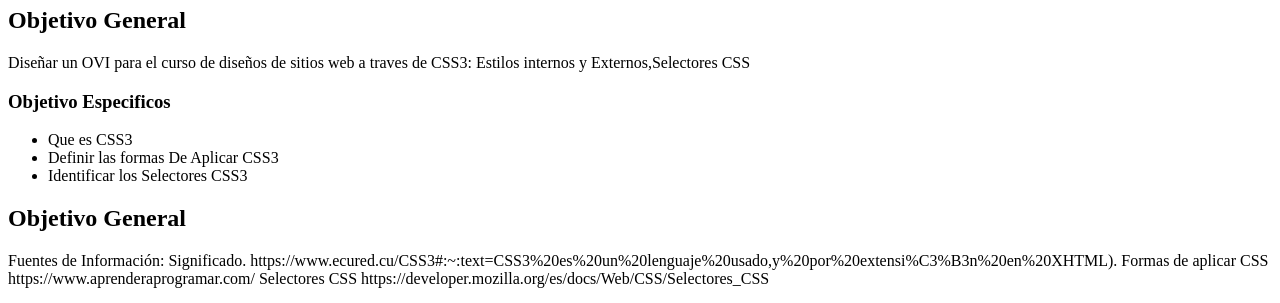
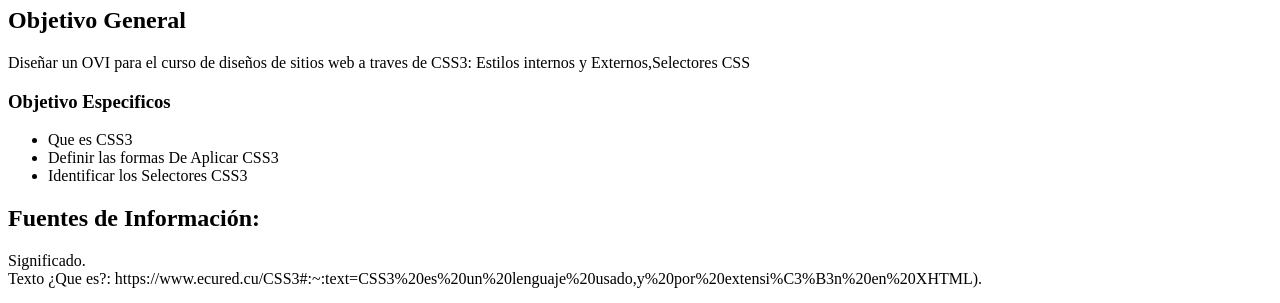
Before and after one commit to dianak0209/dsw-DianaMahecha, a plain HTML site: page planning.html in a window 1280 px wide. Shown: the part 73-376 px from the top of the page. Drawn offline with Linux system fonts and the light colour scheme.

Commit message:
Update planning.html
Ajuste Fuente de Información

```diff
--- a/planning.html
+++ b/planning.html
@@ -20,14 +20,14 @@
         </ul>
 
 
-    <h2> Objetivo General </h2>
-       <p>Fuentes de Información:
-        Significado.
-        https://www.ecured.cu/CSS3#:~:text=CSS3%20es%20un%20lenguaje%20usado,y%20por%20extensi%C3%B3n%20en%20XHTML).
-        Formas de aplicar CSS
-        https://www.aprenderaprogramar.com/
-        Selectores CSS
-        https://developer.mozilla.org/es/docs/Web/CSS/Selectores_CSS</p>
+    <h2> Fuentes de Información: </h2>
+       <p>
+        Significado.<br>
+        Texto ¿Que es?: https://www.ecured.cu/CSS3#:~:text=CSS3%20es%20un%20lenguaje%20usado,y%20por%20extensi%C3%B3n%20en%20XHTML). <br><br>
+        Formas de aplicar CSS.<br>
+        Texto e Imagen: https://www.aprenderaprogramar.com/<br><br>
+        Selectores CSS<br>
+        Texto e Imagen:https://developer.mozilla.org/es/docs/Web/CSS/Selectores_CSS</p>
 
 
     <h1> ¿ Que es ? </h1>
```
